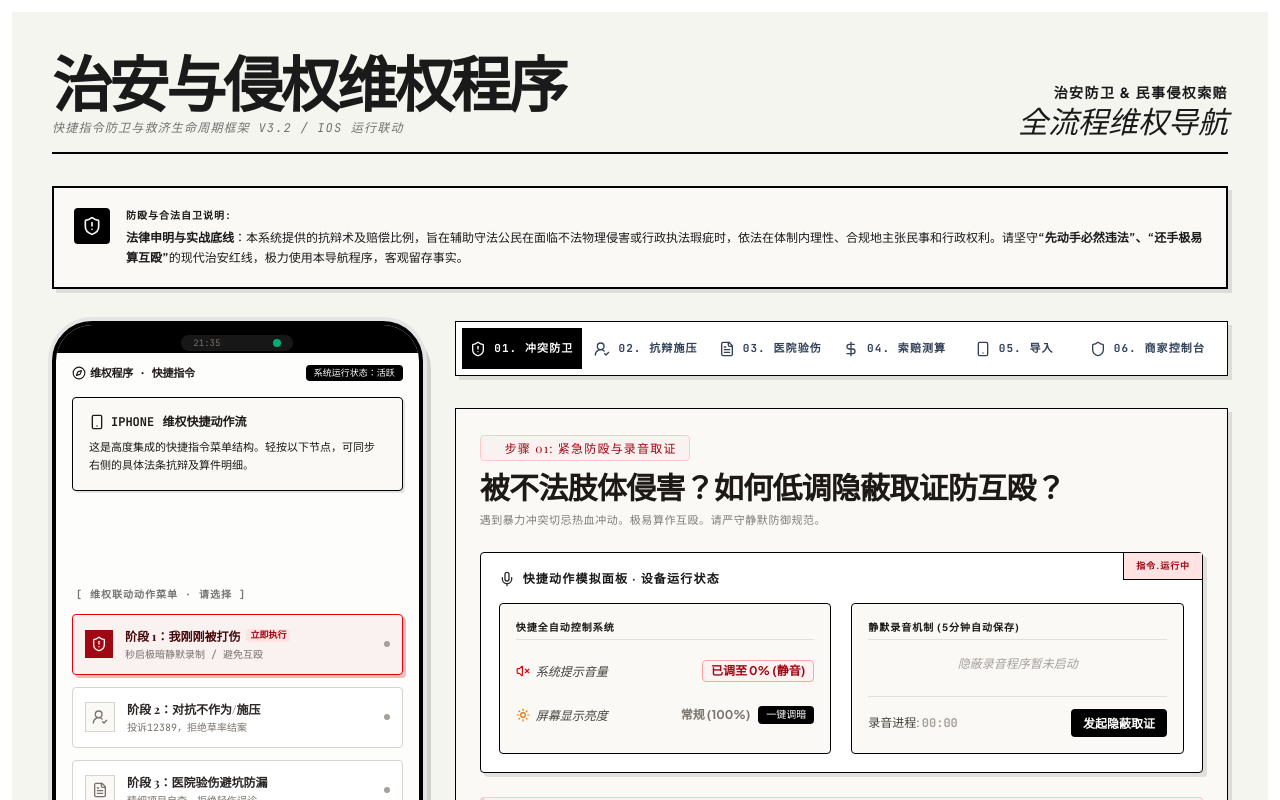
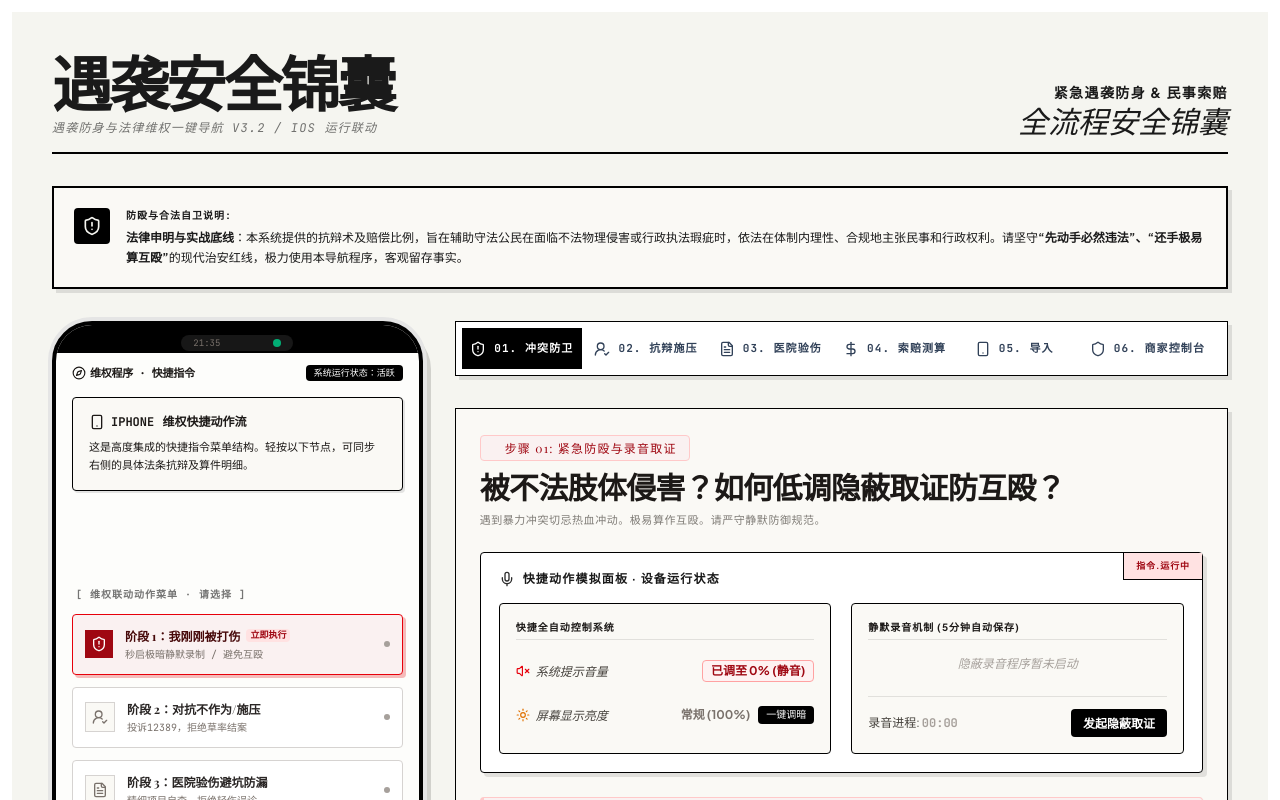
Before and after one commit to lixiaowww/Pocket-Constable, a React (Vite) app: page / in a window 1280 px wide. Shown: the top 800 px of the page. Built offline with nearby package versions, Linux system fonts and the light colour scheme; a web font is replaced by a local one.

Commit message:
chore: rename project to 遇袭安全锦囊 (Assault Safety Kit)

```diff
--- a/api-app.ts
+++ b/api-app.ts
@@ -134,7 +134,7 @@ app.get("/api/validate", (req, res) => {
     expires_at: result.expiresAt || "",
     reason: result.reason || "",
     timestamp: new Date().toISOString(),
-    owner_info: "治安防卫保命快捷导航维权卡密认证部"
+    owner_info: "遇袭安全锦囊维权卡密认证部"
   });
 });
 
--- a/metadata.json
+++ b/metadata.json
@@ -1,5 +1,5 @@
 {
-  "name": "治安维权全流程助理",
+  "name": "遇袭安全锦囊",
   "description": "一个帮助普通人依法维权的手机适配型口袋助手。包含现场取证音频模拟、反警察不作为施压模板、医院验伤重点清单及索赔计算器。",
   "requestFramePermissions": [
     "microphone"
--- a/src/App.tsx
+++ b/src/App.tsx
@@ -117,12 +117,12 @@ export default function App() {
         {/* Navigation / Hero Header bar - Editorial Theme */}
         <header className="flex justify-between items-end border-b-2 border-black pb-4 mb-8">
           <div>
-            <h1 className="text-3xl sm:text-5xl md:text-6xl font-serif font-black tracking-tighter uppercase leading-none text-[#1A1A1A]">治安与侵权维权程序</h1>
-            <p className="text-[10px] sm:text-xs font-mono mt-2 tracking-widest uppercase opacity-60 italic">快捷指令防卫与救济生命周期框架 v3.2 / iOS 运行联动</p>
+            <h1 className="text-3xl sm:text-5xl md:text-6xl font-serif font-black tracking-tighter uppercase leading-none text-[#1A1A1A]">遇袭安全锦囊</h1>
+            <p className="text-[10px] sm:text-xs font-mono mt-2 tracking-widest uppercase opacity-60 italic">遇袭防身与法律维权一键导航 v3.2 / iOS 运行联动</p>
           </div>
           <div className="text-right hidden sm:block">
-            <p className="text-xs sm:text-sm font-bold uppercase tracking-widest">治安防卫 & 民事侵权索赔</p>
-            <p className="text-xl sm:text-3xl font-serif italic leading-none mt-1">全流程维权导航</p>
+            <p className="text-xs sm:text-sm font-bold uppercase tracking-widest">紧急遇袭防身 & 民事索赔</p>
+            <p className="text-xl sm:text-3xl font-serif italic leading-none mt-1">全流程安全锦囊</p>
           </div>
         </header>
 
--- a/src/components/ShortcutIntroSection.tsx
+++ b/src/components/ShortcutIntroSection.tsx
@@ -63,10 +63,10 @@ export default function ShortcutIntroSection() {
           快捷指令 · 苹果生态联动
         </span>
         <h2 id="shortcut-intro-title" className="text-2xl sm:text-3xl font-serif font-black text-stone-900 mt-2 tracking-tight">
-          苹果官方一键导入：将硬核法律维权装进 iPhone
+          苹果一键导入：将「遇袭安全锦囊」装进 iPhone
         </h2>
         <p className="text-sm text-stone-600 mt-2 font-mono uppercase tracking-wider text-[11px] opacity-75">
-          省去复杂手动配置。点击下方官方分享链接，即可极速导入专为治安事件、防身保护与现场抗辩调解设计的 iOS 原生快捷指令（Shortcuts）。
+          省去复杂手动配置。点击下方一键分享链接，即可极速导入专为遇袭事件、防身保护与现场抗辩调解设计的 iOS 原生快捷指令（Shortcuts）。
         </p>
       </div>
 
@@ -82,7 +82,7 @@ export default function ShortcutIntroSection() {
               </div>
               <div>
                 <h3 className="text-[15px] font-bold text-stone-900 font-serif">
-                  治安保命与法治维权一触即发指令包 v3.0
+                  遇袭安全锦囊一触即发指令包 v3.0
                 </h3>
                 <p className="text-[11px] text-stone-550">
                   支持设备：iPhone 全系 (iOS 14.0+) · 苹果生态原生安全阻断
@@ -279,7 +279,7 @@ export default function ShortcutIntroSection() {
             <div className="space-y-1">
               <strong className="text-stone-900 block font-serif">B. 勾选绑定：</strong>
               <p className="text-stone-700 leading-relaxed text-[11px]">
-                在“轻点三下”中勾选已被你导入的 <strong>“治安保命与法治维权一触即发指令包”</strong>。未来面临紧急突发状况，只需隔着衣服敲击手机背面三下，就会执行极暗静录。
+                在“轻点三下”中勾选已被你导入的 <strong>“遇袭安全锦囊一触即发指令包”</strong>。未来面临紧急突发状况，只需隔着衣服敲击手机背面三下，就会执行极暗静录。
               </p>
             </div>
           </div>
```
